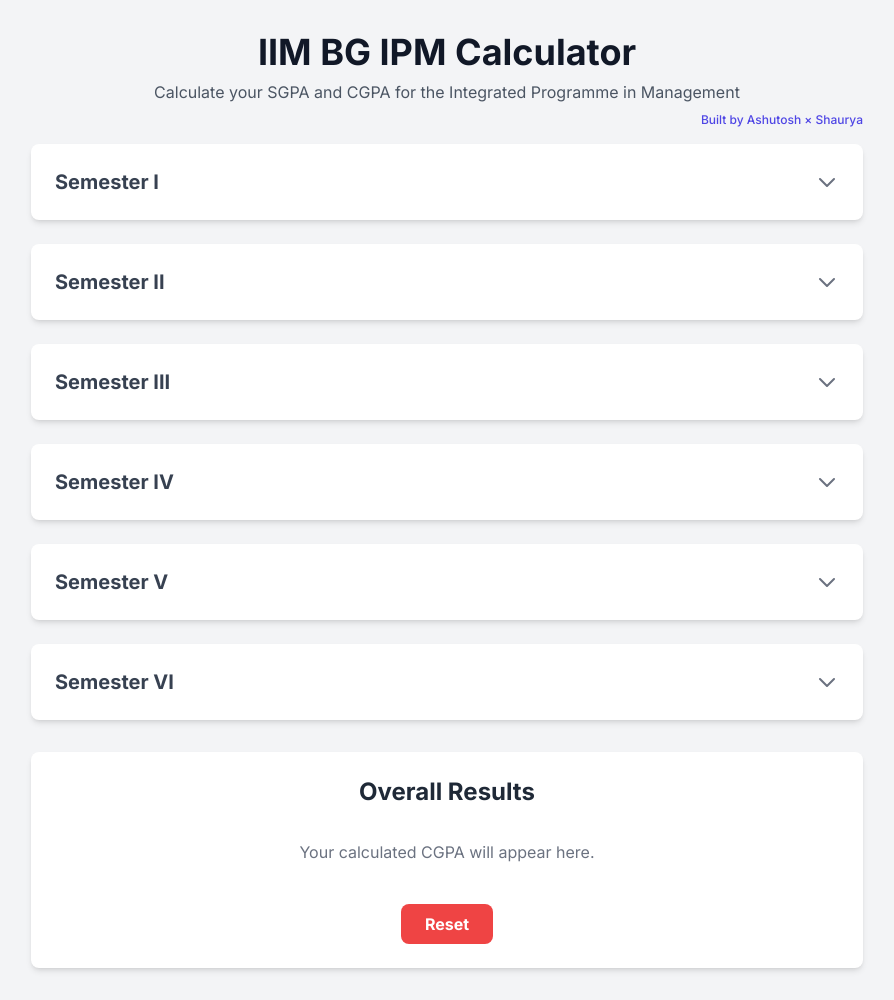
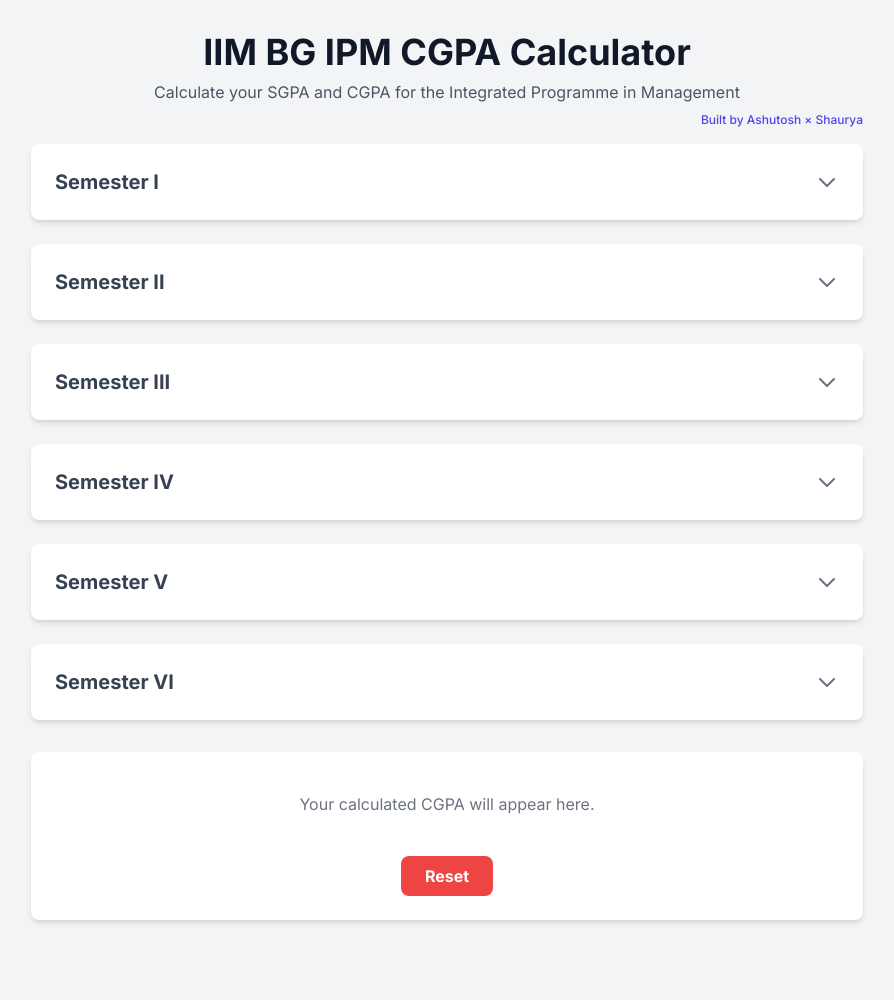
Before and after one commit to iimbgipm/cgpa-calc, a plain HTML site: page index.html in a window 1280 px wide. Shown: the whole page, without its empty margins (193-1087 px from the left). After the commit the page ends 952 px from the top, so only its background shows below. Drawn offline with nearby package versions, Linux system fonts and the light colour scheme.

Commit message:
Update index.html

```diff
--- a/index.html
+++ b/index.html
@@ -33,7 +33,7 @@
 <body class="bg-gray-100 dark:bg-gray-900 text-gray-800 dark:text-gray-200 transition-colors duration-300">
     <div class="container mx-auto p-4 md:p-8 max-w-4xl">
         <header class="text-center mb-8">
-            <h1 class="text-3xl md:text-4xl font-bold text-gray-900 dark:text-white">IIM BG IPM Calculator</h1>
+            <h1 class="text-3xl md:text-4xl font-bold text-gray-900 dark:text-white">IIM BG IPM CGPA Calculator</h1>
             <p class="text-gray-600 dark:text-gray-400 mt-2">Calculate your SGPA and CGPA for the Integrated Programme in Management</p>
         </header>
 
@@ -44,7 +44,6 @@
         </main>
 
         <footer class="mt-8 p-6 bg-white dark:bg-gray-800 rounded-lg shadow-md">
-            <h2 class="text-2xl font-bold mb-4 text-center dark:text-white">Overall Results</h2>
             <div id="results" class="grid grid-cols-1 gap-4 text-center">
                 <!-- CGPA result will be displayed here -->
             </div>
```
